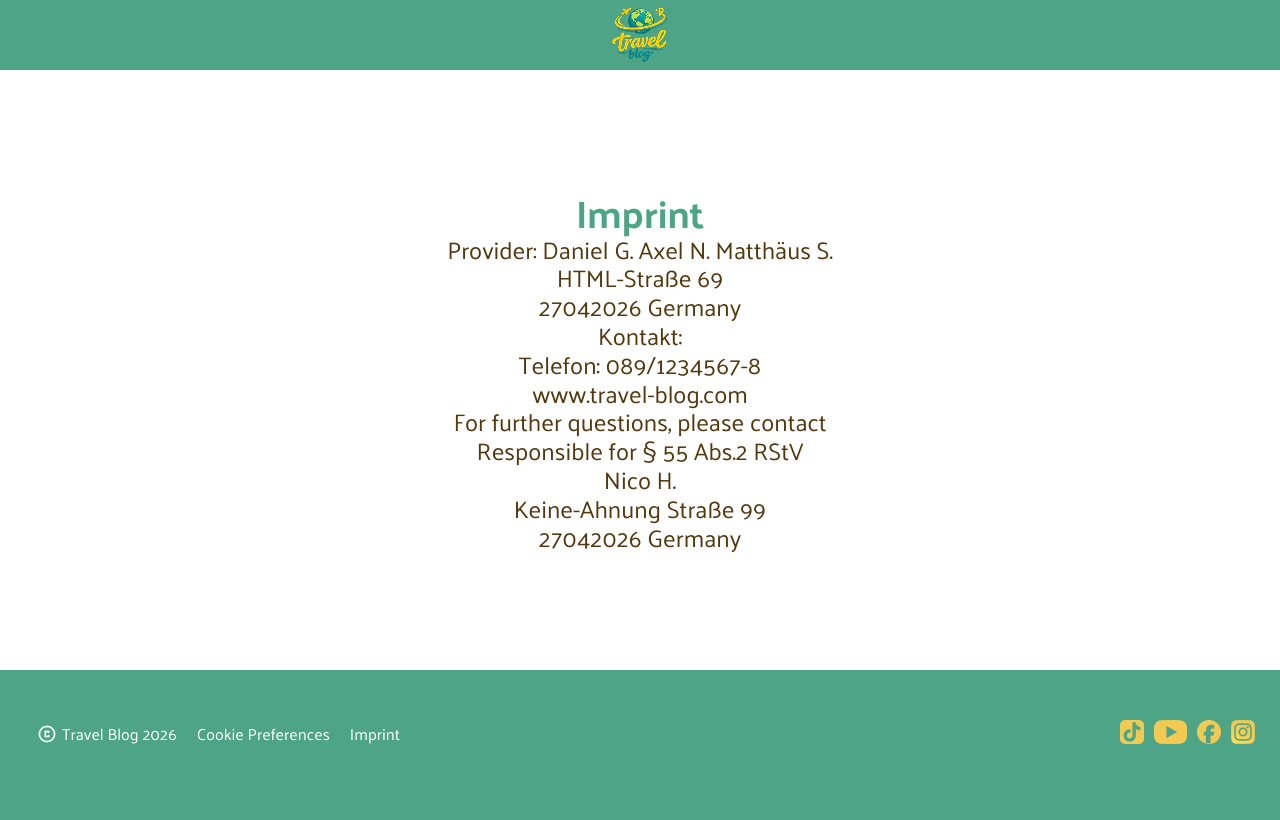
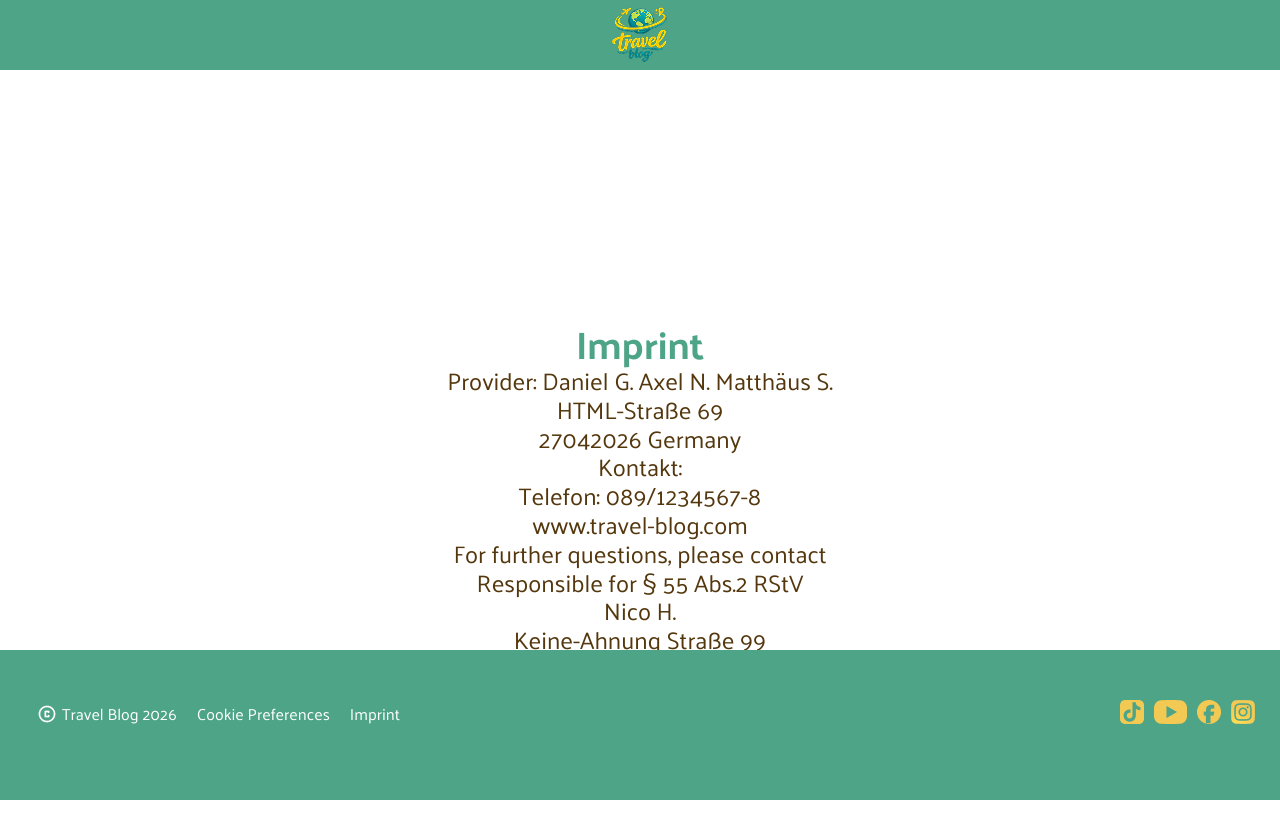
Before and after one commit to DanielGengel/travel-blog-2026, a plain HTML site: page imprint.html in a window 1280 px wide. Drawn offline with Linux system fonts and the light colour scheme.

Commit message:
media screen auf den footer angepasst

```diff
--- a/css/imprint.css
+++ b/css/imprint.css
@@ -8,16 +8,17 @@
     scroll-behavior: smooth;
 }
 
+.imprint-complet{
+    padding-top: 250px;
+}
 h2 {
     display: flex;
     justify-content: center;
     align-items: center;
     flex-direction: column;
     text-align: center;
-    min-height: 75dvh;
     font-family: "Palanquin";
     font-weight: 600;
-    font-size: 20px;
 }
 
 .headline p {
@@ -29,6 +30,15 @@ h2 {
     font-size: 30px;
 }
 
-.headline{
+.headline {
     font-size: clamp(24px, 3vw, 48px);
 }
+
+footer {
+    position: fixed;
+    bottom: 0;
+}
+
+@media screen and (max-width: 767px) {
+    min-height: 100%;
+}
--- a/imprint.html
+++ b/imprint.html
@@ -23,6 +23,7 @@
             </div>
         </header>
         <main>
+            <div class="imprint-complet">
             <h2>
                 <strong class="headline">Imprint</strong>
                 <p>
@@ -44,6 +45,7 @@
                     <br>27042026 Germany
                 </p>
             </h2>
+            </div>
         </main>
         <footer>
             <div class="footer-content">
```
